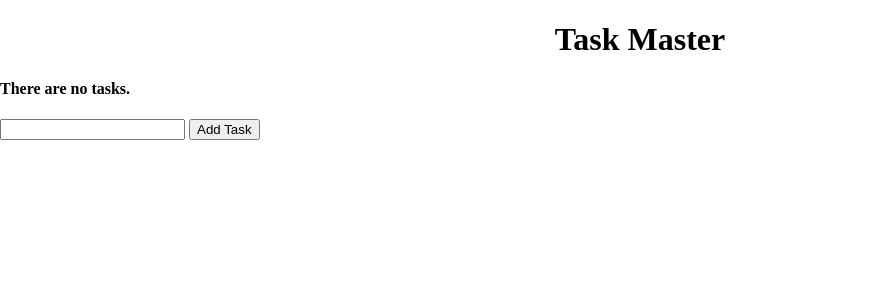
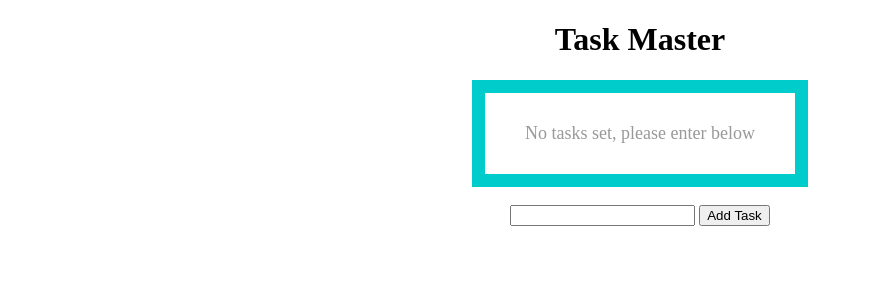
Before and after one commit to rossDaly123/task_master, a Flask app: page / in a window 1280 px wide. Shown: the top 300 px of the page, without its empty margins (0-871 px from the left). Run offline with Flask 2, Linux system fonts and the light colour scheme; data comes from the database, SQL or seed files in the repository; both versions use the stored data as it was after the commit.

Commit message:
Update table formating

```diff
--- a/static/css/main.css
+++ b/static/css/main.css
@@ -1,4 +1,54 @@
-body {
+.title {
+    text-align: center;
+}
+
+.empty_table_text {
+    margin-left: auto;
+    margin-right: auto;
+
+    width: 250px;
+    border: 13px solid #00cccc;
+    padding: 30px;
+
+    /* color: RED; */
+    font-size: large;
+    text-align: center;
+}
+
+.content {
     margin: 0;
     font-family: 'Times New Roman', Times, serif;
+    color: #999;
 }
+
+.table {
+    margin-left: auto;
+    margin-right: auto;
+    border: 1px solid #000;
+    border-collapse: collapse;
+}
+
+.table_heading {
+    color: #fff;
+    background-color: #00cccc;
+    padding-left: 20px;
+    padding-right: 20px;
+}
+
+td {
+    border: 2px solid #eee;
+    padding-left: 10px;
+    padding-right: 10px;
+    padding-top: 7px;
+    padding-bottom: 7px;
+}
+
+.action_ref {
+    padding-left: 7px;
+    padding-right: 7px;
+}
+
+.form {
+    margin-top: 10px;
+    text-align: center;
+}
--- a/templates/index.html
+++ b/templates/index.html
@@ -1,39 +1,38 @@
 {% extends 'base.html' %}
 
 {% block head %}
-<title>Task Master</title>
+    <title>Task Master</title>
+    <h1 class=title>Task Master</h1>
 {% endblock %}
 
 {% block body %}
     <div class="content">
-        <h1 style="text-align: center">Task Master</h1>
-
         {% if tasks|length < 1 %}
-            <h4>There are no tasks.</h4>
+            <p class="empty_table_text">No tasks set, please enter below</p>
         {% else %}
-            <table>
+            <table class="table">
                 <tr>
-                    <th>Task</th>
-                    <th>Added</th>
-                    <th>Actions</th>
+                    <th class="table_heading">Task</th>
+                    <th class="table_heading">Added</th>
+                    <th class="table_heading">Actions</th>
                 </tr>
                 {% for task in tasks %}
                     <tr>
                         <td>{{ task.content }}</td>
                         <td>{{ task.date_created.date() }}</td>
                         <td>
-                            <a href="/delete/{{task.id}}">Delete</a>
-                            <br>
-                            <a href="/update/{{task.id}}">Update</a>
+                            <a href="/delete/{{task.id}}" class="action_ref">Delete</a>
+                            <a href="/update/{{task.id}}" class="action_ref">Update</a>
                         </td>
                     </tr>
                 {% endfor %}
             </table>
         {% endif %}
     </div>
-
-    <form action="/" method="POST">
-        <input type="text" name="content" id="content">
-        <input type="submit" value="Add Task">
-    </form>
+    <div class="form">
+        <form action="/" method="POST">
+            <input type="text" name="content" id="content">
+            <input type="submit" value="Add Task">
+        </form>
+    </div>
 {% endblock %}
```
Also changed, not shown: Readme.md, test.db, 1 other file.
